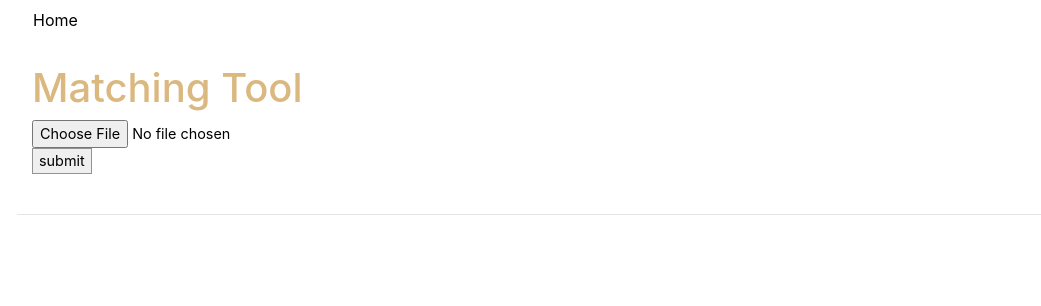
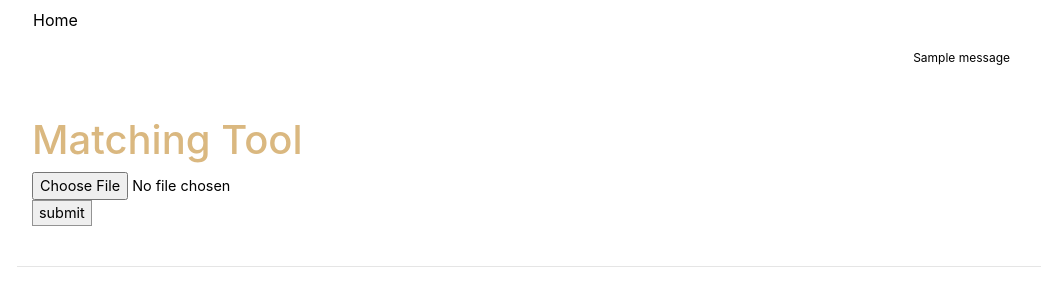
Before and after one commit to axellelecroq/cS-matchingtool, a Flask app: page / in a window 1280 px wide. Shown: the top 306 px of the page, without its empty margins (103-1144 px from the left). Run offline with Flask 2, Linux system fonts and the light colour scheme; one stand-in notice (Sample message) is shown; some libraries are stand-ins or nearby versions; some web fonts are replaced.

Commit message:
Add flashed message in container

```diff
--- a/app/templates/container.html
+++ b/app/templates/container.html
@@ -7,7 +7,14 @@
 
 
 </nav>
-
+{% with messages = get_flashed_messages(category_filter=["success"]) %} {% if messages %}
+<nav class="navbar navbar-expand-lg" role="flashmessage">
+    {% for message in messages %}
+    <div class="alert flashSuccessMessages" role="alert">{{ message }}</div>
+    {% endfor %}
+    </div>
+    {% endif %} {% endwith %}
+</nav>
 {% block content %}{% endblock content %}
 
 <!-- footer -->
```
